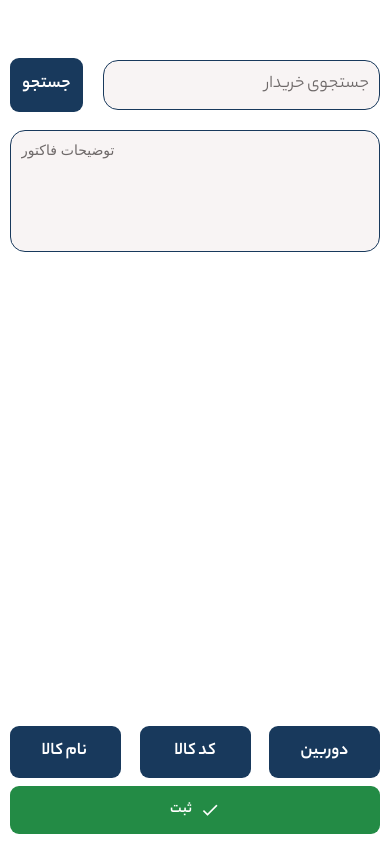
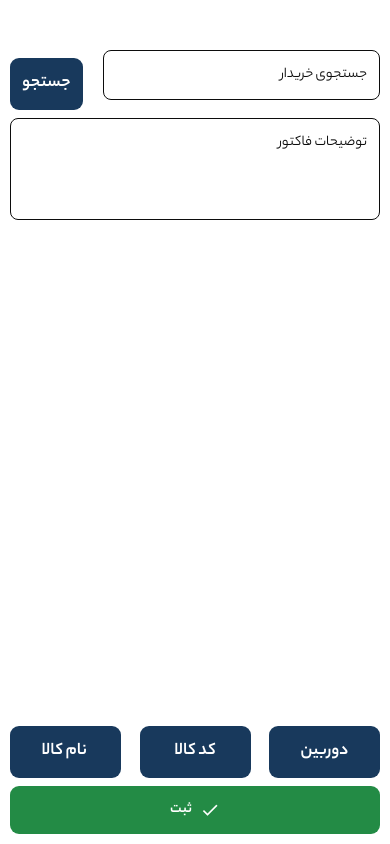
Before and after one commit to NimaMousavian/Aratile, a React Native app: screen /IssuingNewInvoic in a window 390 px wide. Built offline with nearby package versions, Linux system fonts and the light colour scheme.

Commit message:
add input

```diff
--- a/app/components/Button.tsx
+++ b/app/components/Button.tsx
@@ -15,7 +15,7 @@ import AppText from "./Text";
 interface AppButtonProps extends Omit<TouchableOpacityProps, "style"> {
   title: string;
   onPress: () => void;
-  color?: ColorKeys; // Use ColorKeys from your colors config
+  color?: ColorKeys;
   style?: StyleProp<ViewStyle>;
 }
 
--- a/app/components/TextInput.tsx
+++ b/app/components/TextInput.tsx
@@ -1,58 +1,117 @@
 import React from "react";
-import { View, TextInput, StyleSheet, TextInputProps } from "react-native";
+import {
+  View, TextInput, StyleSheet, TextInputProps, Text, Platform,
+} from "react-native";
 import { MaterialCommunityIcons } from "@expo/vector-icons";
+import MaterialIcons from "@expo/vector-icons/MaterialIcons";
 
-import defaultStyles from "../config/styles";
+
 import colors from "../config/colors";
 
+const getFontFamily = (baseFont: string, weight: string): string => {
+  if (Platform.OS === "android") {
+    switch (weight) {
+      case "700":
+      case "bold":
+        return "Yekan_Bakh_Bold";
+      case "500":
+      case "600":
+      case "semi-bold":
+        return "Yekan_Bakh_Bold";
+      default:
+        return "Yekan_Bakh_Regular";
+    }
+  }
+  return baseFont;
+};
+
 interface AppTextInputProps extends TextInputProps {
-  icon?: string; // Icon name for MaterialCommunityIcons
-  width?: string | number; // Allow both string (e.g., "100%") and number (e.g., 300)
+  icon?: React.ComponentProps<typeof MaterialIcons>["name"];
+  width?: string | number;
   height?: string | number;
+  label?: string;
+  inputId?: string;
+  onChangeInput?: (id: string, value: string) => void;
+  value?: string;
+  style?: any;
+  containerStyle?: any;
+  inputContainerStyle?: any;
+  labelStyle?: any;
 }
 
 const AppTextInput: React.FC<AppTextInputProps> = ({
   icon,
   width = "100%",
   height,
+  label,
+  inputId = "",
+  onChangeInput,
+  value = "",
+  placeholder = "",
+  style,
+  containerStyle,
+  inputContainerStyle,
+  labelStyle,
   ...otherProps
 }) => {
   return (
-    <View style={[styles.container, { width: width as any }]}>
+    <View style={[styles.inputContainer, width ? { width } : undefined, containerStyle]}>
+      {label && <Text style={[styles.inputLabel, labelStyle]}>{label}</Text>}
+      <View style={[styles.textInputContainer, inputContainerStyle]}>
         {icon && (
           <MaterialCommunityIcons
             name={icon as any}
             size={20}
-          color={defaultStyles.colors.medium}
+            color={colors.medium}
             style={styles.icon}
           />
         )}
         <TextInput
-        placeholderTextColor={defaultStyles.colors.medium}
-        style={[
-          defaultStyles.text,
-          { textAlign: "right", height: height as any },
-        ]}
+          style={[styles.textInput, style]}
+          placeholder={placeholder}
+          value={value}
+          onChangeText={(newValue) => {
+            if (onChangeInput && inputId) {
+              onChangeInput(inputId, newValue);
+            }
+          }}
           textAlign="right"
           {...otherProps}
         />
+      </View>
     </View>
   );
 };
 
 const styles = StyleSheet.create({
-  container: {
-    backgroundColor: defaultStyles.colors.light,
-    borderRadius: 15,
+  inputContainer: {
+    marginBottom: 16
+  },
+  inputLabel: {
+    fontSize: 15,
+    fontFamily: getFontFamily("Yekan_Bakh_Bold", "500"),
+    color: colors.dark,
+    marginBottom: 8,
+    textAlign: "right"
+  },
+  textInputContainer: {
+    flexDirection: "row",
+    alignItems: "center",
     borderWidth: 1,
-    borderColor: colors.primary,
-    flexDirection: "row-reverse",
-    padding: 10,
-    marginVertical: 10,
+    borderColor: colors.dark,
+    borderRadius: 8,
+    backgroundColor: colors.white,
   },
   icon: {
     marginLeft: 10,
-    marginVertical: "auto",
+  },
+  textInput: {
+    flex: 1,
+    padding: 12,
+    fontFamily: getFontFamily("Yekan_Bakh_Regular", "normal"),
+    fontSize: 15,
+    color: colors.dark,
+    textAlign: "right",
   },
 });
 
--- a/app/screens/Cashier/ReceiveNewInvoiceScreen/StatusFilterScreen.tsx
+++ b/app/screens/Cashier/ReceiveNewInvoiceScreen/StatusFilterScreen.tsx
@@ -388,7 +388,6 @@ const StatusFilterScreen: React.FC = () => {
       <StatusBar backgroundColor="#f5f5f5" barStyle="dark-content" />
       <View style={styles.container}>
         <View style={styles.searchContainer}>
-          <Feather name="search" size={20} color="#999" style={styles.searchIcon} />
           <TextInput
             style={styles.searchInput}
             placeholder="جستجو در فاکتورها..."
@@ -396,6 +395,7 @@ const StatusFilterScreen: React.FC = () => {
             value={searchText}
             onChangeText={setSearchText}
           />
+              <Feather name="search" size={20} color="#999" style={styles.searchIcon} />
           {searchText ? (
             <TouchableOpacity onPress={() => setSearchText("")}>
               <Feather name="x" size={20} color="#999" />
```
Lines whose indentation alone changed are shown as unchanged.
